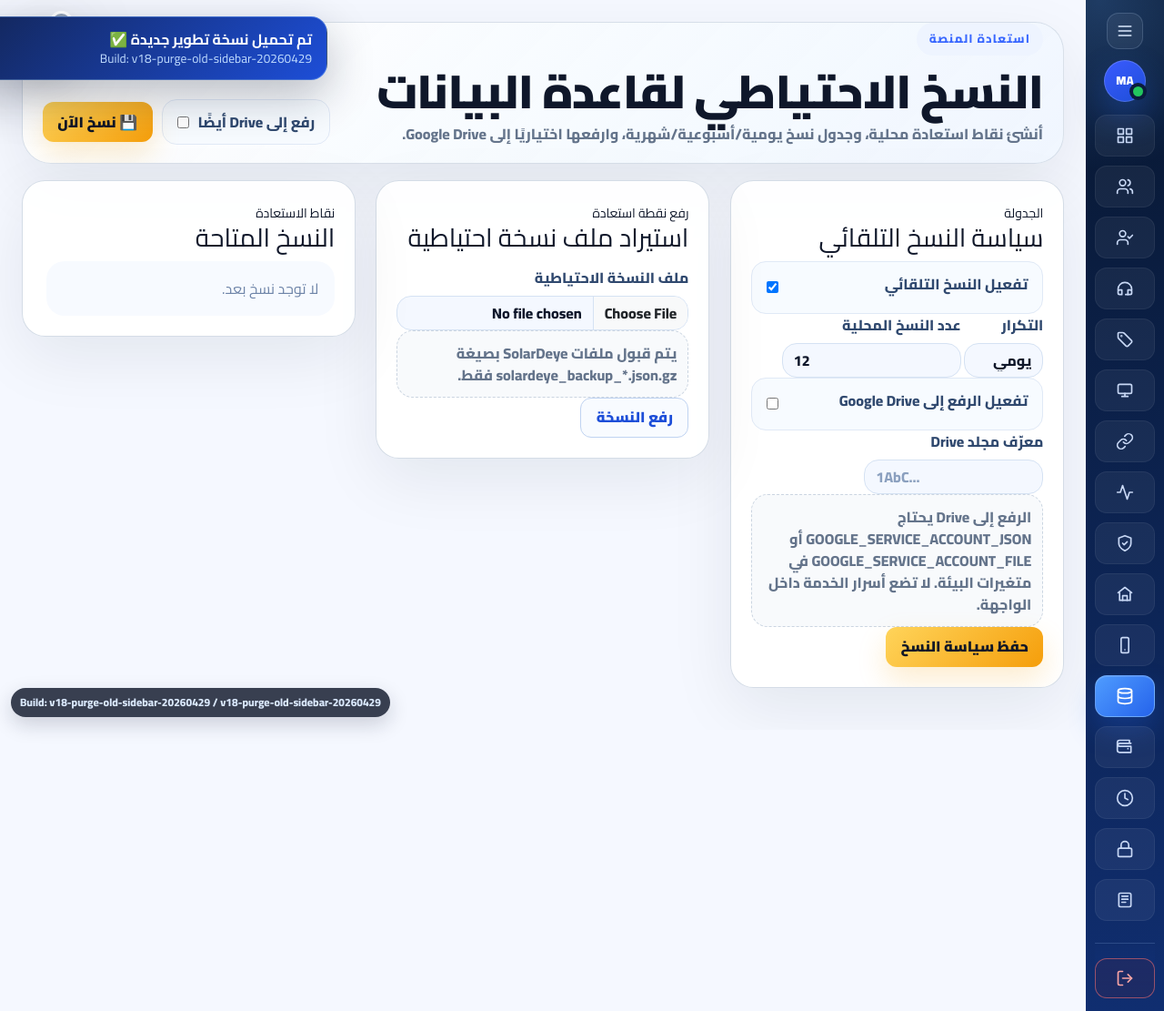
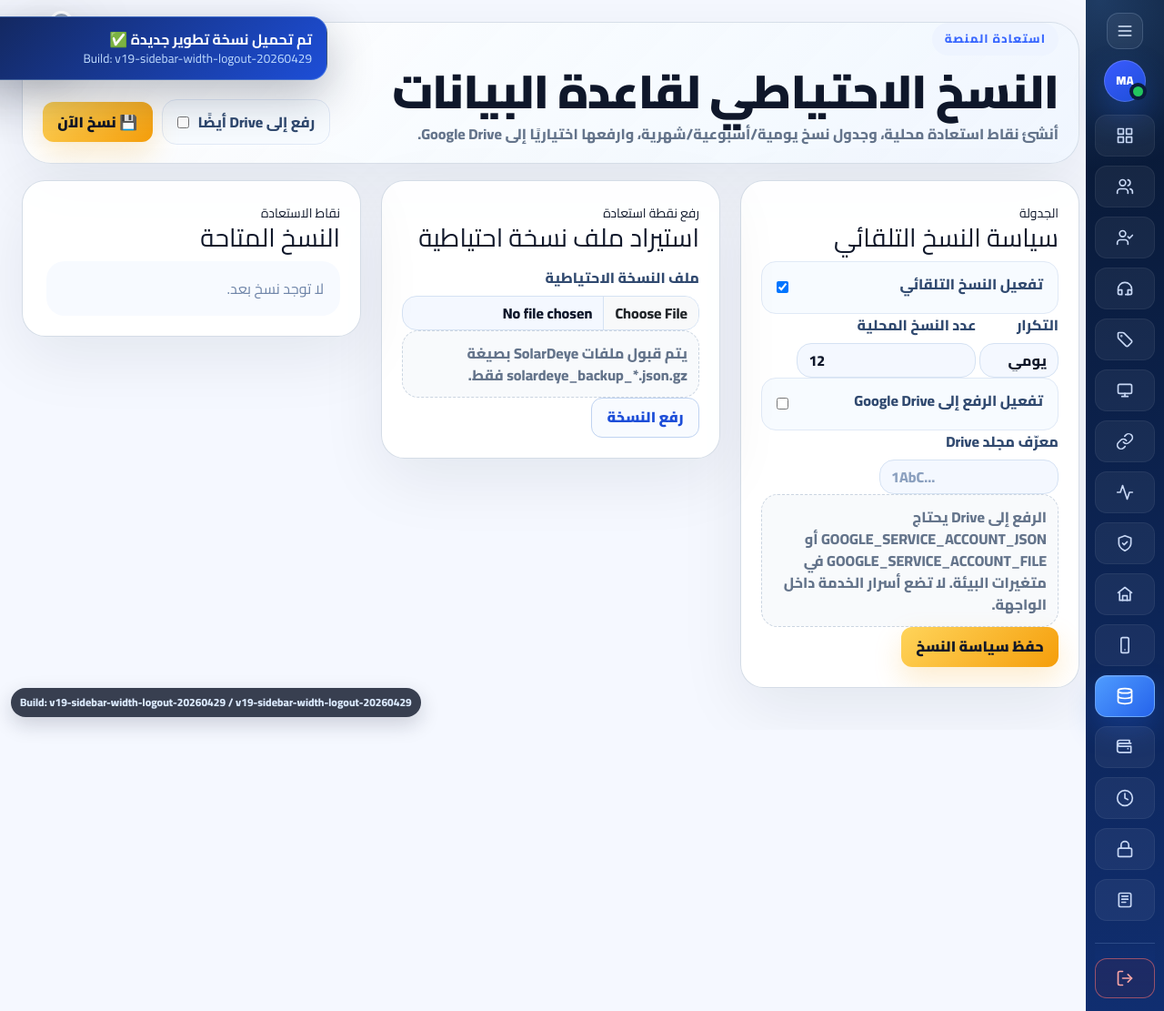
Before and after one commit to ahmadjamalahmad94-code/solardeye, a Flask app: page /admin/backups in a window 1280 px wide. Shown: the whole page at 91% size. Run offline with Flask 3, Linux system fonts and the light colour scheme; the visitor is signed in with stand-in values (Sample User, id 1); data comes from the database, SQL or seed files in the repository; data that the repository does not hold is empty.

Commit message:
Initial deploy

```diff
--- a/app/static/css/sidebar_rebuild_v11.css
+++ b/app/static/css/sidebar_rebuild_v11.css
@@ -1078,3 +1078,80 @@ html body.heavy-v100 .sd-sidebar-footer-v11 {
 .dev-build-badge-v11::after {
   content: " / v18-purge-old-sidebar-20260429";
 }
+
+
+/* === V19 WIDTH REDUCTION + LOGOUT DUPLICATE FIX === */
+/* 20% narrower than V18:
+   open: 288px -> 230px
+   closed: 86px -> 69px */
+:root {
+  --sd-open-w-v18: 230px !important;
+  --sd-closed-w-v18: 69px !important;
+  --sd-open-w-v19: 230px;
+  --sd-closed-w-v19: 69px;
+}
+
+html body.heavy-v100.sd-sidebar-expanded-v18 .app-shell.has-layout-sidebar.sidebar-expanded {
+  grid-template-columns: var(--sd-open-w-v19) minmax(0,1fr) !important;
+}
+
+html body.heavy-v100.sd-sidebar-collapsed-v18 .app-shell.has-layout-sidebar.sidebar-collapsed {
+  grid-template-columns: var(--sd-closed-w-v19) minmax(0,1fr) !important;
+}
+
+html body.heavy-v100.sd-sidebar-expanded-v18 .sd-sidebar-v11 {
+  width: var(--sd-open-w-v19) !important;
+  min-width: var(--sd-open-w-v19) !important;
+  max-width: var(--sd-open-w-v19) !important;
+}
+
+html body.heavy-v100.sd-sidebar-collapsed-v18 .sd-sidebar-v11 {
+  width: var(--sd-closed-w-v19) !important;
+  min-width: var(--sd-closed-w-v19) !important;
+  max-width: var(--sd-closed-w-v19) !important;
+}
+
+/* remove duplicate logout label caused by old ::after tooltip/content rules */
+html body.heavy-v100 .sd-logout-v11::after,
+html body.heavy-v100.sd-sidebar-expanded-v18 .sd-logout-v11::after,
+html body.heavy-v100.sd-sidebar-collapsed-v18 .sd-logout-v11::after {
+  content: none !important;
+  display: none !important;
+}
+
+/* compensate spacing after width reduction */
+html body.heavy-v100 .sd-sidebar-v11 {
+  padding-inline: 9px !important;
+}
+
+html body.heavy-v100.sd-sidebar-expanded-v18 .sd-nav-item-v11 {
+  grid-template-columns: 24px minmax(0,1fr) auto !important;
+  gap: 8px !important;
+  padding-inline: 9px !important;
+}
+
+html body.heavy-v100.sd-sidebar-expanded-v18 .sd-nav-text-v11 {
+  font-size: .76rem !important;
+  line-height: 1.25 !important;
+}
+
+html body.heavy-v100.sd-sidebar-expanded-v18 .sd-user-copy-v11 strong {
+  font-size: .80rem !important;
+}
+
+html body.heavy-v100.sd-sidebar-expanded-v18 .sd-user-copy-v11 small {
+  font-size: .62rem !important;
+}
+
+html body.heavy-v100.sd-sidebar-expanded-v18 .sd-lang-v11 a {
+  font-size: .68rem !important;
+}
+
+html body.heavy-v100.sd-sidebar-collapsed-v18 .sd-nav-item-v11 {
+  min-height: 42px !important;
+  padding: 7px !important;
+}
+
+.dev-build-badge-v11::after {
+  content: " / v19-sidebar-width-logout-20260429" !important;
+}
--- a/app/static/js/sidebar_rebuild_v11.js
+++ b/app/static/js/sidebar_rebuild_v11.js
@@ -1,6 +1,6 @@
 
 (function() {
-  var buildId = "v18-purge-old-sidebar-20260429";
+  var buildId = "v19-sidebar-width-logout-20260429";
   window.SOLARDEYE_SIDEBAR_BUILD = buildId;
 
   function shells() {
--- a/app/templates/base.html
+++ b/app/templates/base.html
@@ -15,8 +15,8 @@
   {% else %}
   <link href="https://cdn.jsdelivr.net/npm/bootstrap@5.3.3/dist/css/bootstrap.rtl.min.css" rel="stylesheet">
   {% endif %}
-  <link rel="stylesheet" href="{{ url_for('static', filename='css/style.css', v='v18-purge-old-sidebar-20260429') }}">
-  <link rel="stylesheet" href="{{ url_for('static', filename='css/sidebar_rebuild_v11.css', v='v18-purge-old-sidebar-20260429') }}">
+  <link rel="stylesheet" href="{{ url_for('static', filename='css/style.css', v='v19-sidebar-width-logout-20260429') }}">
+  <link rel="stylesheet" href="{{ url_for('static', filename='css/sidebar_rebuild_v11.css', v='v19-sidebar-width-logout-20260429') }}">
 </head>
 <body class="theme-saas saas-only heavy-v70 heavy-v71 heavy-v72 heavy-v721 heavy-v80 heavy-v90 heavy-v100 no-global-utility-bar {% if account_preview_restricted %}account-preview-v107{% endif %}" data-lang="{{ ui_lang or 'ar' }}" data-account-restricted="{{ '1' if account_preview_restricted else '0' }}" data-restricted-message="{{ account_preview_message|e }}" data-csrf-token="{{ csrf_token() if session.get('logged_in') or request.endpoint in ['auth.login','auth.register'] else '' }}">
   {% include '_header_notifications.html' %}
@@ -40,20 +40,20 @@
     {% endwith %}
   {% endif %}
 
-  <div id="devBuildNoticeV11" class="dev-build-notice-v11" data-build-id="v18-purge-old-sidebar-20260429" hidden>
+  <div id="devBuildNoticeV11" class="dev-build-notice-v11" data-build-id="v19-sidebar-width-logout-20260429" hidden>
     <div>
       <strong>تم تحميل نسخة تطوير جديدة ✅</strong>
-      <span>Build: v18-purge-old-sidebar-20260429</span>
+      <span>Build: v19-sidebar-width-logout-20260429</span>
     </div>
     <button type="button" id="devBuildNoticeCloseV11">تم</button>
   </div>
-  <div class="dev-build-badge-v11">Build: v18-purge-old-sidebar-20260429</div>
+  <div class="dev-build-badge-v11">Build: v19-sidebar-width-logout-20260429</div>
 
   {% block body %}{% endblock %}
   {% block content %}{% endblock %}
   <script>window.SOLARDEYE_I18N = {{ i18n_client_catalog_json|safe }};</script>
   <script defer src="https://cdn.jsdelivr.net/npm/chart.js@4.4.3/dist/chart.umd.min.js"></script>
-  <script defer src="{{ url_for('static', filename='js/app.js', v='v18-purge-old-sidebar-20260429') }}"></script>
-  <script src="{{ url_for('static', filename='js/sidebar_rebuild_v11.js', v='v18-purge-old-sidebar-20260429') }}"></script>
+  <script defer src="{{ url_for('static', filename='js/app.js', v='v19-sidebar-width-logout-20260429') }}"></script>
+  <script src="{{ url_for('static', filename='js/sidebar_rebuild_v11.js', v='v19-sidebar-width-logout-20260429') }}"></script>
 </body>
 </html>
```
